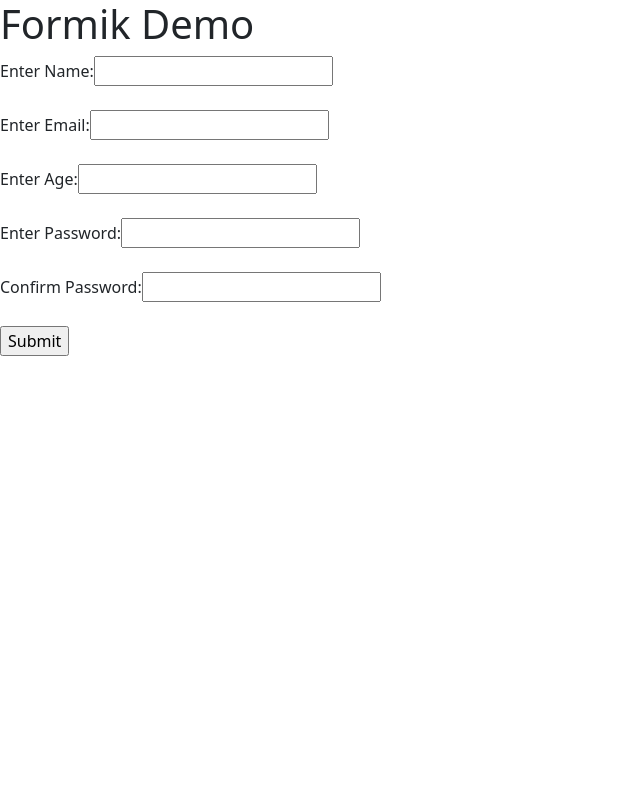
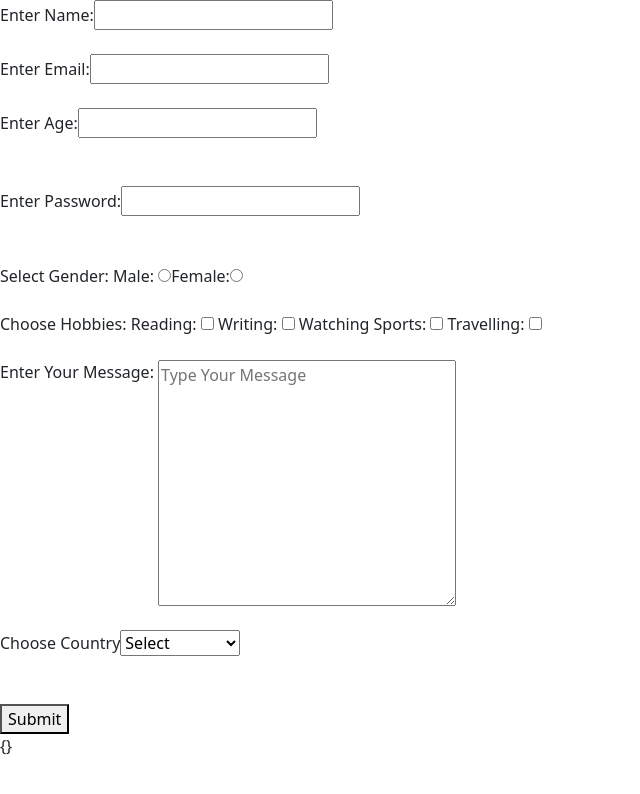
Before and after one commit to harshith1123/React-JS, a React (Create React App) app in the folder my-app/: page / in a window 1280 px wide. Shown: the top 794 px of the page, without its empty margins (0-640 px from the left). Built offline with nearby package versions, Linux system fonts and the light colour scheme.

Commit message:
Learned Formik Components and applying Yup library for performing Form Handling

```diff
--- a/my-app/src/Formik.js
+++ b/my-app/src/Formik.js
@@ -1,5 +1,5 @@
 import React from 'react'
-import {useFormik} from 'formik'
+import {useFormik,ErrorMessage} from 'formik'
 import { YupSchema } from './YupSchema';
 
 function Formik() {
--- /dev/null
+++ b/my-app/src/FormikComponent.js
@@ -0,0 +1,118 @@
+import React, { useState } from 'react'
+import { Formik,Field,Form } from 'formik'
+import * as Yup from 'yup'
+import RedErrorMessage from './RedErrorMessage';
+
+function FormikComponent() {
+    const [formData,setFormData] = useState({});
+
+    const validateField = Yup.object({
+        name: Yup.string().required("Name is required").min(3, "Too short").max(20, "Too long"),
+        email:Yup.string().email("Invalid Email Typed, Please Enter a valid Email").required("Email Field is Required"),
+        age:Yup.number().min(10).max(60).required(),
+        pass:Yup.string().required("Password is Required").matches(/^(?=.*[a-z])(?=.*[A-Z])(?=.*[0-9])(?=.*[!@#\$%\^&\*])(?=.{8,})/, "Enter Strong Password"),
+        gender: Yup.string().required(),
+        hobbies: Yup.array().min(1),
+        message:Yup.string().required().max(50),
+        country:Yup.string().required()
+})
+
+  return (
+    <div>
+      <Formik
+      validationSchema={validateField}
+      initialValues={{
+            name:"",
+            email:"",
+            age:"",
+            pass:'',
+            gender:"",
+            hobbies:[],
+            message:"",
+            country:""
+        }}
+        onSubmit={(values,action)=>{
+            console.log(values);
+            setFormData(values);
+            alert("Form Saved Successfully");
+            action.resetForm();
+        }}
+        >
+        <Form>
+            <label htmlFor="">Enter Name:</label>
+            <Field type="text" name="name"/>
+            <br />
+            {/* <ErrorMessage name="name"/> */}
+            <RedErrorMessage propPass="name"/>
+            <br />
+
+            <label htmlFor="">Enter Email:</label>
+            <Field type="email" name="email"/>
+            <br />
+            <RedErrorMessage propPass="email"/>
+             <br />
+
+            <label htmlFor="">Enter Age:</label>
+            <Field type="number" name="age"/>
+            <RedErrorMessage propPass="age"/>
+            <br /> <br />
+
+            <label htmlFor="">Enter Password:</label>
+            <Field type="password" name="pass" />
+            <RedErrorMessage propPass="pass"/>
+            <br /> <br />
+
+            <label htmlFor="">Select Gender:&nbsp;</label>
+            <label htmlFor="">Male:&nbsp;</label>
+            <Field type="radio" name="gender" value="Male"/>
+
+            <label htmlFor="">Female:</label>
+            <Field type="radio" name="gender" value="Female"/>
+            <br />
+            <RedErrorMessage propPass="gender"/>
+            <br />
+
+            <label htmlFor="">Choose Hobbies:&nbsp;</label>
+            <label htmlFor="">Reading:&nbsp;</label>
+            <Field type="checkbox" name="hobbies" value="Reading"/>
+
+            <label htmlFor="">&nbsp;Writing:&nbsp;</label>
+            <Field type="checkbox" name="hobbies" value="Writing"/>
+
+            <label htmlFor="">&nbsp;Watching Sports:&nbsp;</label>
+            <Field type="checkbox" name="hobbies" value="Sports"/>
+
+            <label htmlFor="">&nbsp;Travelling:&nbsp;</label>
+            <Field type="checkbox" name="hobbies" value="Travelling"/>
+            <br />
+            <RedErrorMessage propPass="hobbies"/>
+            <br />
+
+            <label htmlFor="">Enter Your Message:&nbsp;</label>
+            <Field style={{verticalAlign:"top"}} as="textarea" name="message" cols="30" rows="10" placeholder="Type Your Message"/>
+            <br />
+            <RedErrorMessage propPass="message"/>
+            <br />
+
+            <label htmlFor="">Choose Country</label>
+            <Field as="select" name="country">
+                <option value="">Select</option>
+                <option value="India">India</option>
+                <option value="New Zealand">New Zealand</option>
+                <option value="England">England</option>
+                <option value="Srilanka">Srilanka</option>
+                <option value="South Africa">South Africa</option>
+            </Field>
+            <RedErrorMessage propPass="country"/>
+            <br />
+
+            <br />
+            <button type="submit">Submit</button>
+        </Form>
+      </Formik>
+      {JSON.stringify(formData)}
+    </div>
+  )
+}
+
+export default FormikComponent
--- /dev/null
+++ b/my-app/src/RedErrorMessage.js
@@ -0,0 +1,12 @@
+import React from 'react'
+import { ErrorMessage } from 'formik'
+
+function RedErrorMessage({propPass}) {
+  return (
+    <div style={{color:"red"}}>
+      <ErrorMessage name={propPass}/>
+    </div>
+  )
+}
+
+export default RedErrorMessage
--- a/my-app/src/index.js
+++ b/my-app/src/index.js
@@ -41,6 +41,7 @@
 import UseRef2 from './UseRef2';
 import FormValidationWithoutLibrary from './FormValidationWithoutLibrary';
 import Formik from './Formik';
+import FormikComponent from './FormikComponent';
 
 const root = ReactDOM.createRoot(document.getElementById('root'));
 const fruits = ["Orange", "Mango", "Strawberry"]
@@ -93,7 +94,8 @@
     {/* <UseRef2/> */}
     {/* <App/> */}
     {/* <FormValidationWithoutLibrary/> */}
-    <Formik/>
+    {/* <Formik/> */}
+    <FormikComponent/>
   </React.StrictMode>
 );
 // root.render(
```
